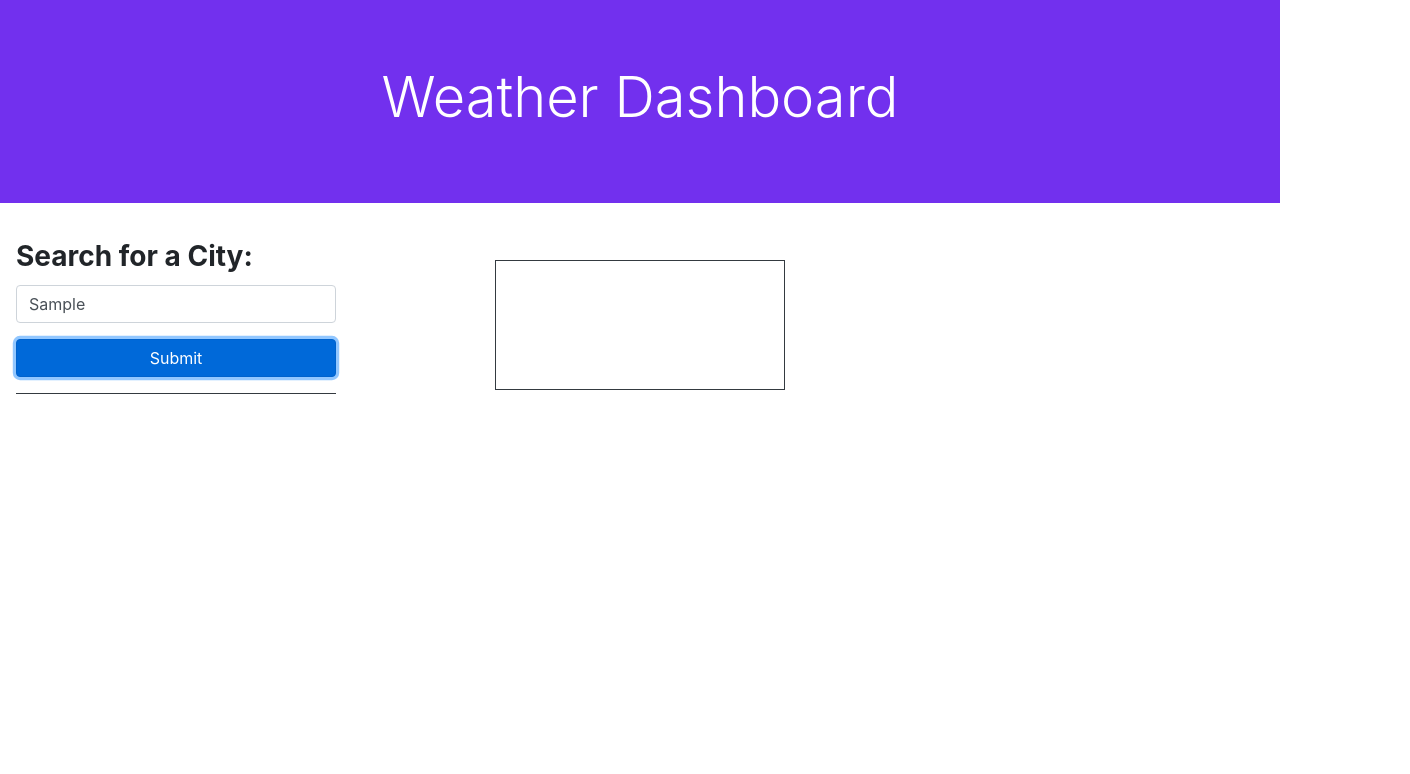
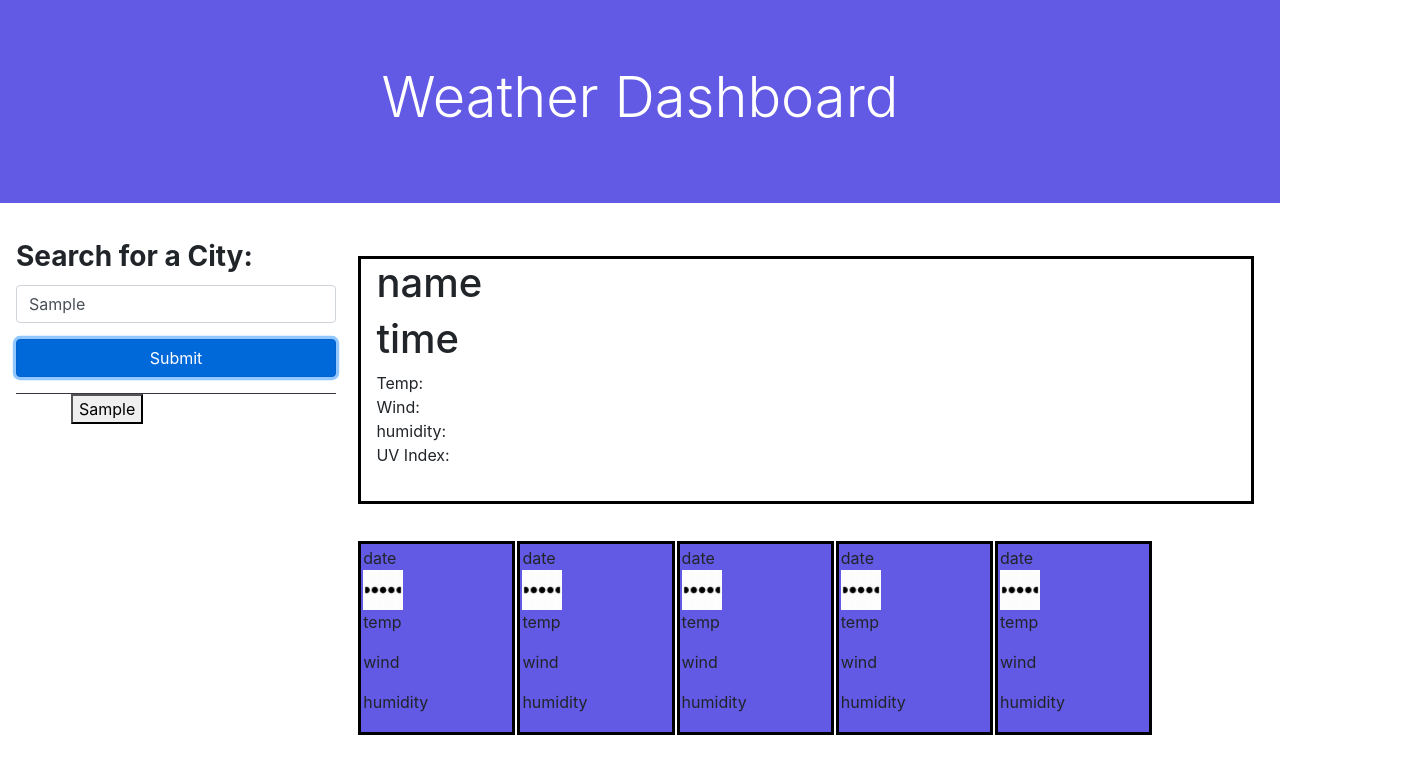
Before and after one commit to groyseth/Weather-Dash-GR, a plain HTML site: page index.html in a window 1280 px wide. Both pictures are taken after typing "Sample" into the empty fields and a click on the button "Submit". Shown: the whole page, 1410 px wide, since content can reach past the window. Drawn offline with nearby package versions, Linux system fonts and the light colour scheme; no server answers.

Commit message:
need to add list value

```diff
--- a/assets/style.css
+++ b/assets/style.css
@@ -3,18 +3,51 @@
     color: white;
 }
 .type{
-    background-color: rgb(114, 48, 238);
+    background-color: rgb(98, 89, 228);
 }
 .search-text {
     font-size: 28px;
     font-weight: 700;
 }
 .container-style {
-    height: 130px;
-    width: 130px;
-    position: relative;
-    bottom: 150px;
+    height: 248px;
+    width: 70%;
+    position: absolute;
+    bottom: 37%;
+    /* top:  -200px; */
+    /* float: right; */
+    left: 28%;
+    border: 3px solid black;
 }
+
 .sized {
     height: 10px;
 }
+#box {
+    justify-content: center;
+    position: relative;
+    top: 100px;
+    right: -9%;
+}
+box {
+    padding: 2px 2px;
+    border: 3px solid black;
+    margin: 1px 1px;
+    width: 12%;
+    height: 12%;
+}
+.imgclass {
+    width: 40px;
+}
+.icons {
+    background-color:rgb(98, 89, 228)
+}
+.listSide {
+    width: 40px;
+}
+/* button {
+    width: 30px;
+} */
+li {
+    width: 30px;
+}
--- a/assets/weather.js
+++ b/assets/weather.js
@@ -1,17 +1,54 @@
-// var requestURL = 'https://api.openweathermap.org/data/2.5/weather?q=" + city + "&appid=" + APIKey';
 var city;
 var APIKey = "e05cb7544bfc83d4346b1fce0a2adc5a";
-
-// console.log(requestURL)
+var nameVal = document.querySelector('.name');
+var temp = document.querySelector('.temp');
+var wind = document.querySelector('.wind');
+var humidity = document.querySelector('.humidity');
+var timeZone = document.querySelector('.timezone');
+var olSearch = document.getElementById('listCity');
+var citySearching = document.getElementById('citySearch');
+console.log(city)
 
 function searchCityByInput (city) {
-    fetch("http://api.openweathermap.org/data/2.5/weather?q=" + city + "&appid=" + APIKey)
+    fetch("http://api.openweathermap.org/data/2.5/weather?q=" + city + "&units=imperial&appid=" + APIKey)
     .then(function (response) {
         return response.json();
     })
     .then(function (data) {
         console.log(data);
+        var tempValue = data['main']['temp'];
+        var nameInput = data['name'];
+        var windValue = data['wind']['speed'];
+        var humidityValue = data['main']['humidity']
+        // var timeValue = data['timezone']
+
+        nameVal.innerHTML = nameInput;
+        temp.innerHTML = "Temp: " + tempValue + " °F";
+        wind.innerHTML = "Wind: " + windValue + " MPH";
+        humidity.innerHTML = "Humidity: " + humidityValue + " %";
+
+        // timeZone.innerHTML = timeValue;
+        // timeZone.innerHTML = (new Date(data.dt*1000-(data.timezone*1000))); // minus
+        timeZone.innerHTML = moment().format(" MM/D/YYYY");
+        localStorage.setItem("city", city)
     });
+    fetch("https://api.openweathermap.org/data/2.5/forecast?q=" + city + "&units=imperial&appid=" + APIKey)
+    .then(function (response) {
+        return response.json();
+    })
+    .then(function (data) {
+        console.log(data);
+        for ( i = 0; i < 5; i++) {
+            document.getElementById("day" + (i+1) + "Temp").innerHTML = "Temp: " + Number(data.list[i].main.temp) + " °F";
+
+            document.getElementById("day" + (i+1) + "Wind").innerHTML = "Wind: " + Number(data.list[i].wind.speed) + " MPH";
+
+            document.getElementById("day" + (i+1) + "Humid").innerHTML = "Humidity: " + Number(data.list[i].wind.speed) + " %";
+
+            document.getElementById("img" + (i+1)).src = " http://openweathermap.org/img/wn/" + data.list[i].weather[0].icon + ".png";
+        }
+
+    })
 }
 
 
@@ -19,14 +56,61 @@ function searchCityByInput (city) {
 function getInputValue(e) {
     e.preventDefault()
     // Selecting the input element and get its value
-    var inputVal = document.getElementById("citySearch").value;
-    // city = inputVal;
+    var inputVal =  document.getElementById("citySearch").value;
     searchCityByInput(inputVal);
-    localStorage.setItem("city", inputVal)
 
+
+
+    var paragraph = document.createElement("button");
+
+    paragraph.innerHTML = citySearching.value;
+    // if(button = "click"){
+    //     localStorage.getItem("city")
+    // }else{
+
+    // }
+    olSearch.appendChild(paragraph);
+
+
+
+
+
+    // var items = citySearching.value,
+    // tab = [];
+
+    // for (var i = 0; i < items.length; i++){
+
+    //     tab.push(items[i].innerHTML)
+    // }
+    // console.log();
 }
 
+
+
+
+
+
+
+
+
+
+
+
+
+
+
 document.querySelector(".subBtn").addEventListener("click", getInputValue)
+
+
+// document.querySelector(".subBtn").addEventListener("click", listInputValue)
+// timeOfCity()
+
+
+// for (let i = 0; i < cars.length; i++)
+// make a loop
+//  creat ele li
+//  extract from citysearch
+//  console log
 
 // make inputval tie in city
 //   make an if statment if inputval = value then city
--- a/index.html
+++ b/index.html
@@ -29,17 +29,77 @@
                 <button type="submit" class="btn btn-primary subBtn">Submit</button>
             </form>
         <!-- <div class="container row"> -->
-            <div class="container sized border-top border-5 border-dark m-3 w-25 h-25">
+            <div class=" container sized border-top border-5 border-dark m-3 w-25 h-25">
                 <!-- Content here -->
-                <div class="w-100 h-100"></div>
+                <ol id="listCity" class="listSide">
+
+
+
+                </ol>
+
             </div>
 
-            <div class="container container-style w-25  ">
+            <div class="container container-style column ">
                 <!-- Content here -->
-                <div class="border border-5 border-dark w-100 h-100"></div>
+                <!-- find uv -->
+                <h1 class="name">name</h1>
+                <h1 class="timezone">time</h1>
+                <p1 class="temp">Temp: </p1><br>
+                <p1 class="wind">Wind: </p1><br>
+                <p1 class="humidity">humidity: </p1><br>
+                <p1 class="uv">UV Index: </p1>
             </div>
         <!-- </div> -->
+        <div class=" row " id="box">
+            <box class="icons">
+                <!-- find date -->
+                <p1 id="day1">date</p1>
+                <div class="image"><img src="./assets/dots.jpeg" alt="weather" class="imgclass" id="img1"></div>
+                <p class="temperature" id="day1Temp">temp</p>
+                <p class="wind5day" id="day1Wind">wind</p>
+                <p id="day1Humid">humidity</p>
+            </box>
+            <box class="icons">
 
+                <p1 id="day2">date</p1>
+                <div class="image"><img src="./assets/dots.jpeg" alt="weather" class="imgclass" id="img2"></div>
+                <p class="temperature" id="day2Temp">temp</p>
+                <p class="wind5day" id="day2Wind">wind</p>
+                <p id="day2Humid">humidity</p>
+            </box>
+            <box class="icons">
+
+                <p1 id="day3">date</p1>
+                <div class="image"><img src="./assets/dots.jpeg" alt="weather" class="imgclass" id="img3"></div>
+                <p class="temperature" id="day3Temp">temp</p>
+                <p class="wind5day" id="day3Wind">wind</p>
+                <p id="day3Humid">humidity</p>
+            </box>
+            <box class="icons">
+
+                <p1 id="day4">date</p1>
+                <div class="image"><img src="./assets/dots.jpeg" alt="weather" class="imgclass" id="img4"></div>
+                <p class="temperature" id="day4Temp">temp</p>
+                <p class="wind5day" id="day4Wind">wind</p>
+                <p id="day4Humid">humidity</p>
+            </box>
+            <box class="icons">
+
+                <p1 id="day5">date</p1>
+                <div class="image"><img src="./assets/dots.jpeg" alt="weather" class="imgclass" id="img5"></div>
+                <p class="temperature" id="day5Temp">temp</p>
+                <p class="wind5day" id="day5Wind">wind</p>
+                <p id="day5Humid">humidity</p>
+            </box>
+
+
+        </div>
+
+
+    <script
+      type="text/javascript"
+      src="https://cdnjs.cloudflare.com/ajax/libs/moment.js/2.27.0/moment.min.js"
+    ></script>
     <script src="https://cdnjs.cloudflare.com/ajax/libs/jquery/3.2.1/jquery.min.js"></script>
     <script src="./assets/weather.js"></script>
 </body>
```
Also changed, not shown: assets/dots.jpeg (added).
